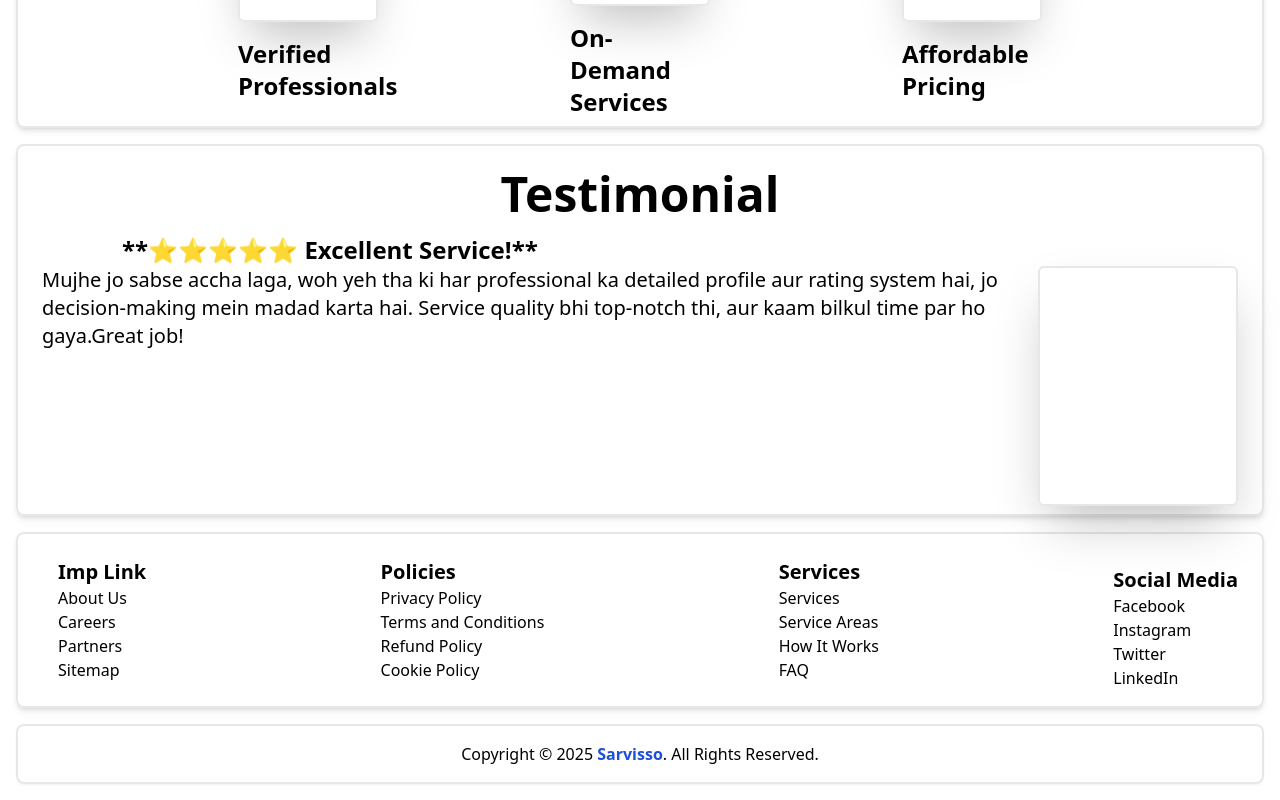
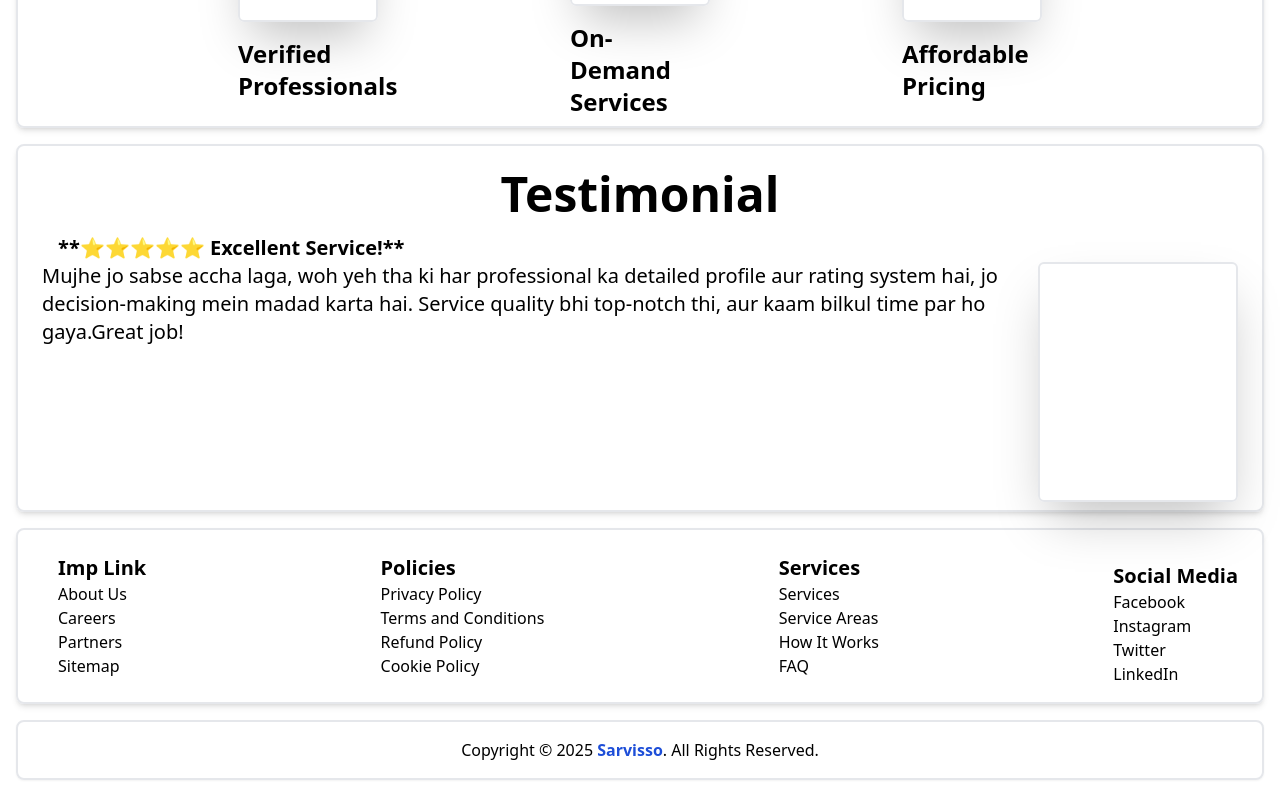
Before and after one commit to shivanand91/Sarvisso, a React (Vite) app in the folder Frontend/: page / in a window 1280 px wide. Shown: the part 1870-2670 px from the top of the page. Built offline with nearby package versions, Linux system fonts and the light colour scheme.

Commit message:
changes in bg

```diff
--- a/Frontend/src/components/Testimonial.jsx
+++ b/Frontend/src/components/Testimonial.jsx
@@ -7,17 +7,15 @@ const Testimonial = () => {
             <h1 className='text-center font-bold mb-4 mt-4 text-5xl '>Testimonial</h1>
             <div className='flex flex-col'>
 
-                <h1 className='font-bold text-2xl ml-20'>**⭐⭐⭐⭐⭐ Excellent Service!**</h1>
+                <h1 className='font-bold text-xl ml-4'>**⭐⭐⭐⭐⭐ Excellent Service!**</h1>
                 <div className='md:flex  md:justify-around'>
                     <div className=' w-full gap-2 '>
                         <p className='text-xl pb-4 '>
-
                             Mujhe jo sabse accha laga, woh yeh tha ki har
                             professional ka detailed profile aur rating system hai,
                             jo decision-making mein madad karta hai.
                             Service quality bhi top-notch thi,
                             aur kaam bilkul time par ho gaya.Great job!
-
                         </p>
                     </div>
 
```
